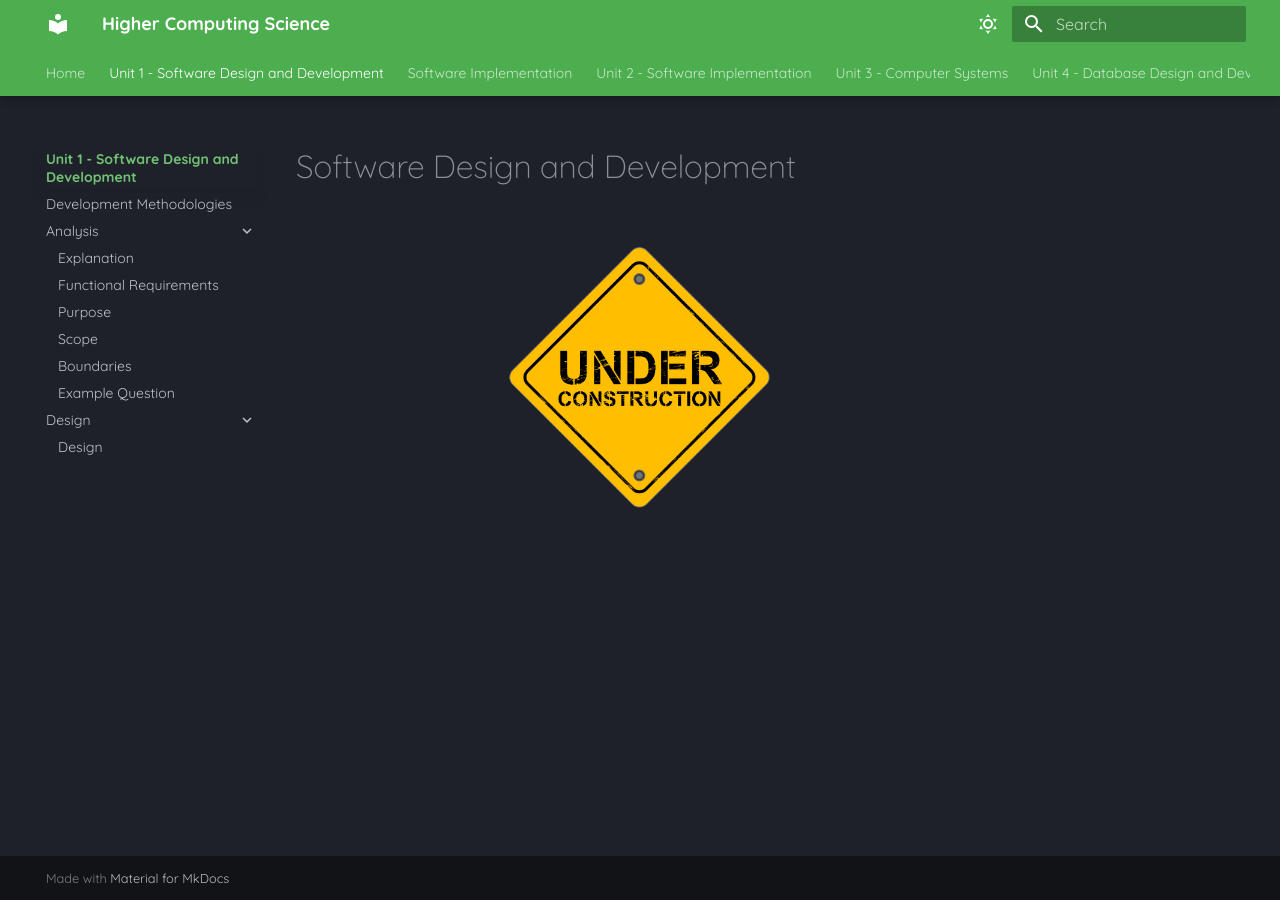
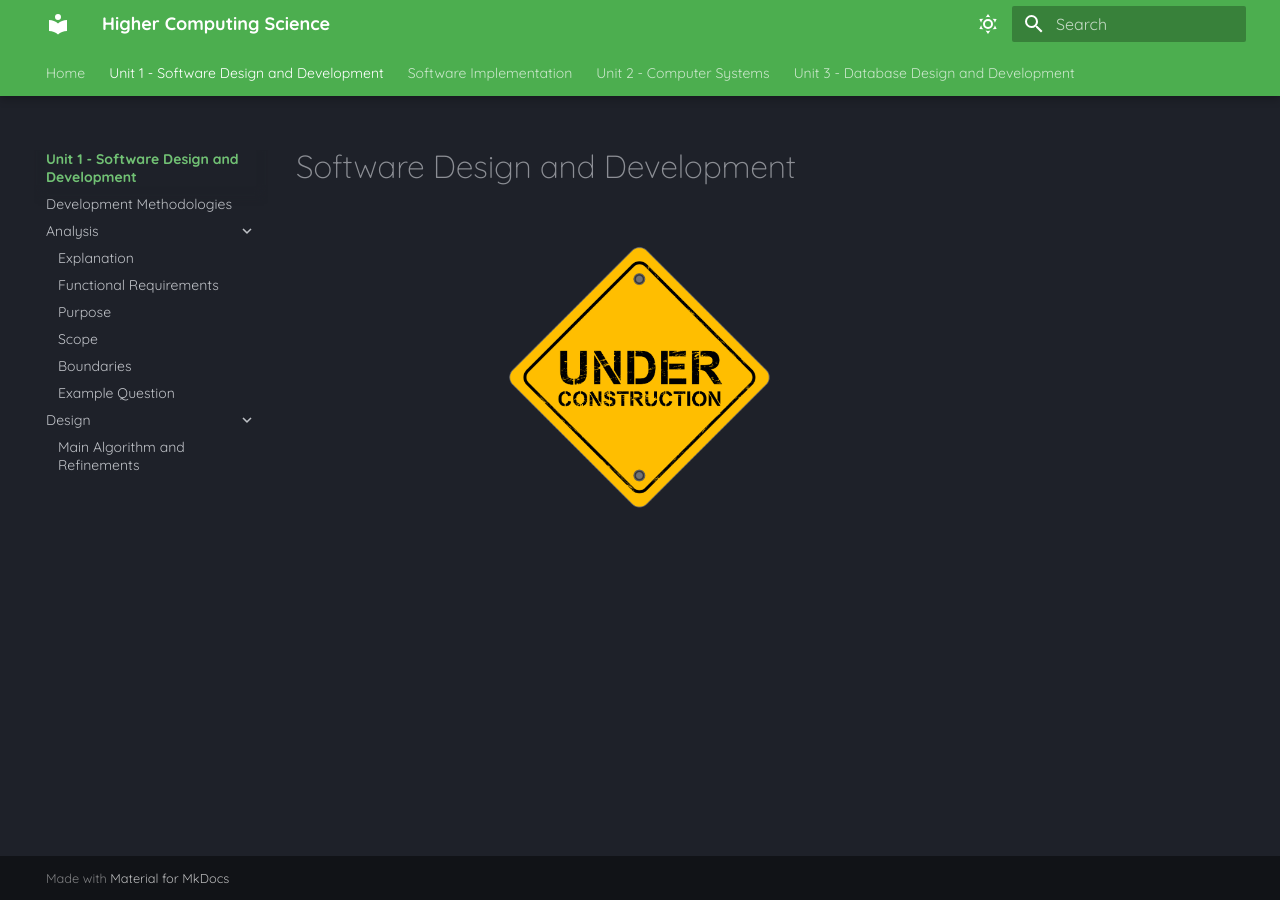
Before and after one commit to Mr-Wood-CS/Higher-Computing-Science-MD-Files, an MkDocs documentation site: the page built from docs/SDD/index.md, in a window 1280 px wide. Built offline with MkDocs 1.6.1 and Material for MkDocs 9.7.7, drawn with Linux system fonts in a browser that asks for light colours.

Commit message:
Update mkdocs.yml

```diff
--- a/mkdocs.yml
+++ b/mkdocs.yml
@@ -12,23 +12,22 @@ nav:
           - Boundaries: 'SDD/2.4-Boundaries.md'
           - Example Question: 'SDD/2.5-Example-Question.md'
       - Design:
-          - Design: 'SDD/3.2-Main-Algorithm-and-Refinements.md'
-    - Software Implementation: 'SDD/04-Software-Implementation.md'
-    - Unit 2 - Software Implementation:
-      - SI/index.md
-      - Sub-program Procedures: 'SI/01-Sub-Program Procedures.md'
-      - Scope of Variables and Parameter Passing: 'SI/02-Scope-of-Variables-and-Parameter-Passing.md'
-      - Working with Files: 'SI/05-Working-with-Files-(txt).md'
-      - Working with .csv Files: 'SI/06-Working-with-Files-(csv).md'
-      - Working with Records: 'SI/07-Working-with-Records.md'
-      - Linear Searching: 'SI/08-Standard-Algorithms-Linear-Search.md'
-      - Count Occurrences: 'SI/09-Standard-Algorithms-Count-Occurrences.md'
-      - Finding Minimum and Maximum: 'SI/10-Standard-Algorithms-Finding-Minimum-and-Maximum.md'
-      - Parrallel 1D Arrays: 'SI/11-Parallel-1D-Arrays.md'
-      - Arrays of Records: 'SI/12-Arrays-of-Records.md'
-    - Unit 3 - Computer Systems:
+          - Main Algorithm and Refinements: 'SDD/3.2-Main-Algorithm-and-Refinements.md'
+    - Software Implementation:
+          - Software Implementation: 'SDD/04-Software-Implementation.md'
+          - Sub-program Procedures: 'SI/01-Sub-Program Procedures.md'
+          - Scope of Variables and Parameter Passing: 'SI/02-Scope-of-Variables-and-Parameter-Passing.md'
+          - Working with Files: 'SI/05-Working-with-Files-(txt).md'
+          - Working with .csv Files: 'SI/06-Working-with-Files-(csv).md'
+          - Working with Records: 'SI/07-Working-with-Records.md'
+          - Linear Searching: 'SI/08-Standard-Algorithms-Linear-Search.md'
+          - Count Occurrences: 'SI/09-Standard-Algorithms-Count-Occurrences.md'
+          - Finding Minimum and Maximum: 'SI/10-Standard-Algorithms-Finding-Minimum-and-Maximum.md'
+          - Parrallel 1D Arrays: 'SI/11-Parallel-1D-Arrays.md'
+          - Arrays of Records: 'SI/12-Arrays-of-Records.md'
+    - Unit 2 - Computer Systems:
       - CS/index.md
-    - Unit 4 - Database Design and Development:
+    - Unit 3 - Database Design and Development:
       - DDD/index.md
 
 markdown_extensions:
```
